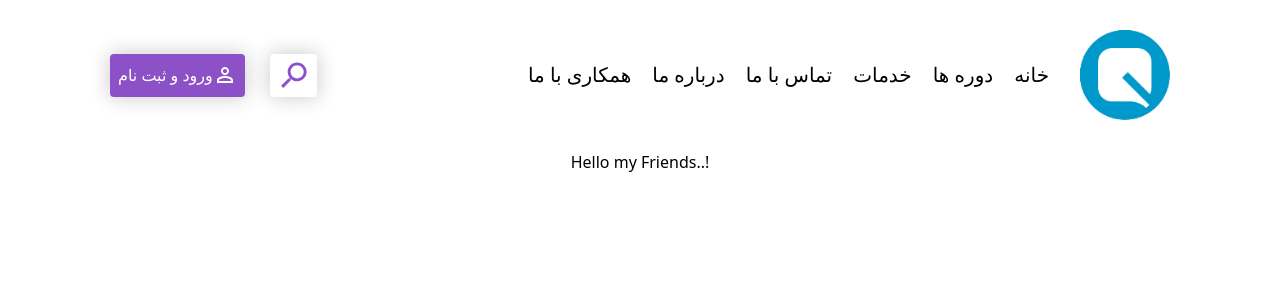
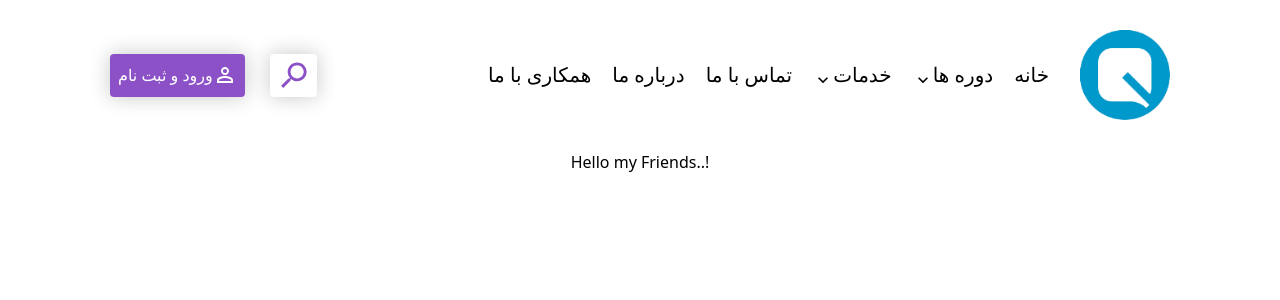
Before and after one commit to magh20/Quera-shop, a Next.js app in the folder quera-shop/: page / in a window 1280 px wide. Shown: the top 300 px of the page. Built offline with nearby package versions, Linux system fonts and the light colour scheme.

Commit message:
navbar completed

```diff
--- a/quera-shop/src/components/topBar.tsx
+++ b/quera-shop/src/components/topBar.tsx
@@ -4,24 +4,29 @@ import Image from "next/image"
 import logo from '../../public/assets/QueraLogo.png'
 import SearchIcon from '@mui/icons-material/Search';
 import PersonOutlineOutlinedIcon from '@mui/icons-material/PersonOutlineOutlined';
+import KeyboardArrowDownOutlinedIcon from '@mui/icons-material/KeyboardArrowDownOutlined';
+import Link from "next/link";
 
 export const Topbar=()=>{
 return (
     <nav dir="rtl" className=" px-[110px] py-[30px] bg-white w-full justify-between top-0 flex  flex-row">
+
         <section className=" flex flex-row items-center  ">
-            <Image className="ml-[31px]" src={logo} alt="Quera Logo" width={90} height={90} />
-            <div className=" ml-[21px] text-[20px]"><p>خانه</p></div>
-            <div className=" ml-[21px] text-[20px]"><p>دوره ها</p></div>
-            <div className=" ml-[21px] text-[20px]"><p>خدمات</p></div>
-            <div className=" ml-[21px] text-[20px]"><p>تماس با ما</p></div>
-            <div className=" ml-[21px] text-[20px]"><p>درباره ما</p></div>
-            <div className=" ml-[21px] text-[20px]"><p>همکاری با ما</p></div>
+             {/* Navbar Quera Logo and options */}
+            <Image className="ml-[31px] cursor-pointer"  src={logo} alt="Quera Logo" width={90} height={90} />
+            <div className=" ml-[21px] text-[20px] cursor-pointer"><p>خانه</p></div>
+            <div className=" ml-[21px] flex flex-row items-end text-[20px] cursor-pointer"><p>دوره ها</p><KeyboardArrowDownOutlinedIcon className=" !text-[20px]"/></div>
+            <div className=" ml-[21px] text-[20px] flex flex-row items-end  cursor-pointer"><p>خدمات</p><KeyboardArrowDownOutlinedIcon className=" !text-[20px]"/></div>
+            <div className=" ml-[21px] text-[20px] cursor-pointer"><p>تماس با ما</p></div>
+            <div className=" ml-[21px] text-[20px] cursor-pointer"><p>درباره ما</p></div>
+            <div className=" ml-[21px] text-[20px] cursor-pointer"><p>همکاری با ما</p></div>
 
 
         </section>
         <section className=" flex flex-row items-center gap-[25px] flex-grow-0">
+            {/* Login and search buttons */}
                 <div className="  w-[47px] h-[43px] cursor-pointer  rounded bg-white  flex justify-center items-center shadow-[0_0_20px_1px_rgba(0,0,0,0.2)]"><SearchIcon className=" scale-x-[-1] !text-[35px] text-[#8C51C7]"/></div>
-                <button className=" bg-[#8C51C7] h-[43px] rounded px-[8px] shadow-[0_0_20px_1px_rgba(0,0,0,0.2)]  flex flex-row items-center text-white"><PersonOutlineOutlinedIcon/><p>ورود و ثبت نام</p></button>
+                <Link href={'/Auth/Login'} ><button className=" bg-[#8C51C7] h-[43px] rounded px-[8px] shadow-[0_0_20px_1px_rgba(0,0,0,0.2)]  flex flex-row items-center text-white"><PersonOutlineOutlinedIcon/><p>ورود و ثبت نام</p></button></Link>
             </section>
     </nav>
 )
```
